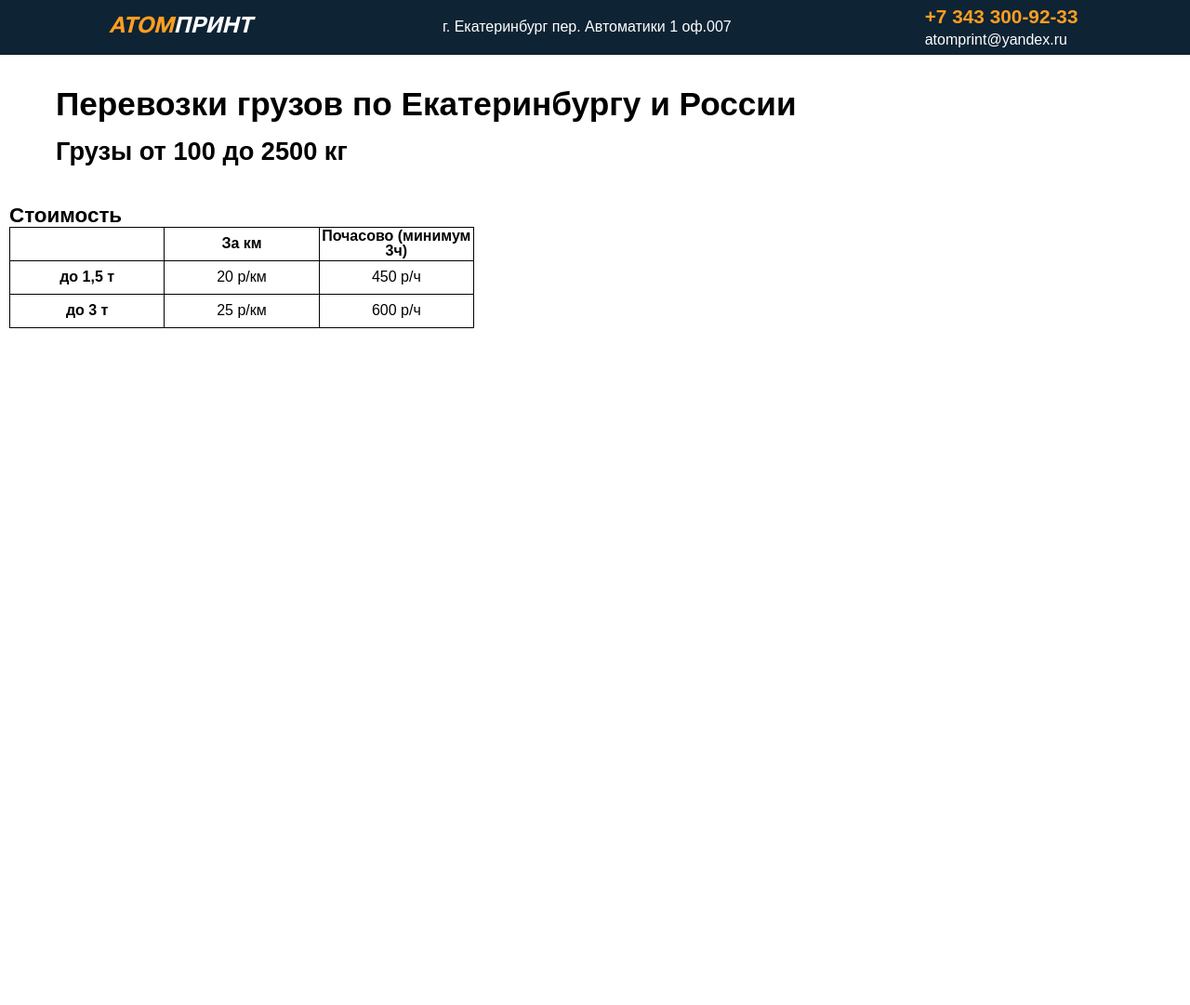
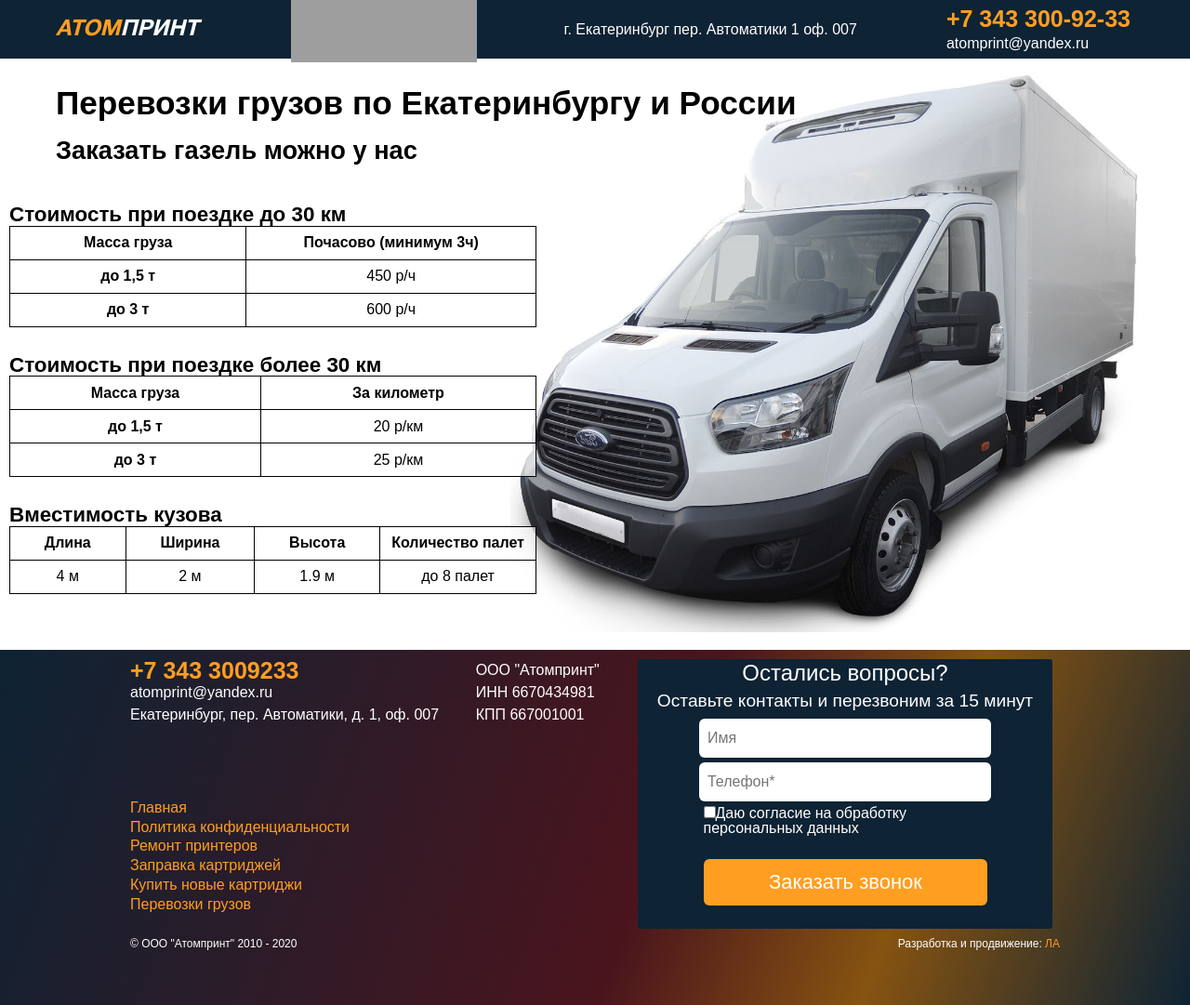
Before and after one commit to AntonLeontev/atomprint.ru, a PHP site: page /perevozki.php in a window 1280 px wide. Shown: the whole page at 93% size. Before the commit the page ends 353 px from the top, so only its background shows below. Run offline with PHP 8.4, Linux system fonts and the light colour scheme; some libraries are stand-ins or nearby versions; grey boxes are pictures that could not be loaded.

Commit message:
Сверстана страница перевозок и установлен спам фильтр на скрипт обработки данных из форм

```diff
--- a/assets/css/perevozki.css
+++ b/assets/css/perevozki.css
@@ -10,6 +10,7 @@
   padding: 5px 15px;
 }
 .header_wrap {
+  position: relative;
   display: flex;
   justify-content: space-around;
   align-items: center;
@@ -18,9 +19,22 @@
   font-family: Helvetica-NeueCyr, sans-serif;
   font-size: 1.5rem;
   font-style: italic;
+  padding-right: 10px;
 }
 .logo_red {
   color: #FF9E21;
+}
+.ati_small {
+  height: 20px;
+  position: relative;
+  bottom: 25px;
+}
+.adress {
+  padding: 0 3px 0 3px;
+  text-align: center;
+}
+.contacts {
+  min-width: 205px;
 }
 .contact {
   padding: 3px;
@@ -30,10 +44,26 @@
   font-weight: 600;
   color: #FF9E21;
 }
+.call_btn {
+  display: none;
+  color: #FF9E21;
+  text-decoration: none;
+  padding: 8px;
+  border: 3px solid #FF9E21;
+  border-radius: 5px;
+}
 
 .main {
-  padding: 5px 10px;
+  padding: 0px 10px 0 10px;
   box-sizing: border-box;
+}
+.first_screen {
+  background-image: url(/assets/img/ford.jpg);
+  background-position: 95% 35%;
+  background-repeat: no-repeat;
+  background-size: 55%;
+  min-height: auto;
+  padding-bottom: 30px;
 }
 .h1 {
   font-size: 2.2rem;
@@ -48,16 +78,17 @@
   font-size: 1.4rem;
   padding: 0;
 }
-.price {
-  min-width: 400px;
+.table {
+  min-width: 300px;
   width: 45%;
-  max-width: 500px;
+  max-width: 700px;
   padding: 30px 15px;
-
+  margin-bottom: 30px;
+  background-color: rgba(255, 255, 255, 0.65);
 }
 .table_col {
   height: 35px;
-  width: 33%;
+  width: 2%;
   border: solid 1px #000;
   text-align: center;
   vertical-align: middle;
@@ -105,3 +136,200 @@
   border-radius: 6px;
   cursor: pointer;
   }
+
+.ati_big {
+  display: none;
+}
+
+
+.footer {
+  background: linear-gradient(110deg, rgba(14,35,52,1) 0%, rgba(74,20,29,1) 55%, rgba(134,83,17,1) 75%, rgba(14,35,52,1) 100%);
+  color: #fff;
+  background-blend-mode: overlay;
+}
+
+.footer_content {
+  display: grid;
+  grid-template: 1fr 1fr auto/minmax(205px, auto) minmax(135px, auto) minmax(400px, auto);
+  grid-gap: 10px;
+  max-width: 1000px;
+  margin: 0 auto;
+  padding: 10px 5px;
+}
+#callback_footer {
+  grid-area: 1/3/3/4;
+  background: #0e2334;
+  color: #fff;
+  width: 96%;
+  border-radius: 3px;
+  padding: 0 5px;
+}
+.Ost {
+  font-size: 1.5rem;
+  text-align: center;
+  padding: 3px;
+}
+.Mast {
+  font-size: 1.2rem;
+  text-align: center;
+  padding: 5px;
+}
+.footer_info1 {
+  grid-area: 1/1/2/2;
+  line-height: 1.5em;
+}
+.zphone {
+  font-size: 25px;
+  color: #FF9E21;
+  font-weight: 600;
+  text-decoration: none;
+  cursor: default;
+}
+.zphone a {
+  text-decoration: none;
+  color: inherit;
+  cursor: inherit;
+}
+
+.footer_info2 {
+  grid-area: 1/2/2/3;
+  line-height: 1.5em;
+}
+.footer_text {
+  text-decoration: none;
+  color: #fff;
+}
+.footer_btn {
+  text-decoration: none;
+  color: #fff;
+  cursor: pointer;
+}
+.footer_btn:hover {
+  color: #FF9E21;
+  text-decoration: underline;
+
+}
+.links {
+  grid-area: 2/1/3/3;
+  line-height: 1.3em;
+  z-index: 0;
+}
+
+.links a, .copyright a {
+  color: #FF9E21;
+    text-decoration: none;
+
+}
+
+.links a:hover, .copyright a:hover {
+  text-decoration: underline;
+}
+
+.copyright {
+  grid-area: 3/1/4/4;
+  font-size: 12px;
+  padding-bottom: 50px;
+}
+
+
+@media (max-width: 800px) {
+  .first_screen {
+    background-position: 100% 50%;
+  }
+  .adress {
+    display: none;
+  }
+  .footer_content {
+    grid-template: 1fr 1fr 1fr auto/minmax(205px, auto) minmax(300px, auto);
+    grid-gap: 8px;
+  }
+  .footer_info2 {
+    grid-area: 2/1/3/2;
+  }
+  .links {
+    grid-area: 3/1/4/2;
+  }
+  .copyright {
+    grid-area: 4/1/5/3;
+  }
+  #callback_footer {
+    grid-area: 1/2/4/3;
+  }
+}
+@media (max-width: 600px) {
+  .ati_small {display: none;}
+  .ati_big {display: block;}
+  .first_screen {
+    background-position: 50% 50%;
+    -webkit-background-size: contain;
+    background-size: contain;
+  }
+  .h1 {
+    text-align: center;
+    padding-left: 0;
+  }
+  .h2 {
+    text-align: center;
+    padding-left: 0;
+  }
+  .h3 {
+    text-align: center;
+    background-color: rgba(255,255,255,0.5);
+  }
+  .table {
+    width: 100%;
+    max-width: 100%;
+  }
+  .table_col {
+    width: auto;
+  }
+}
+@media (max-width: 550px) {
+  .footer_content {
+    grid-template: repeat(4,auto)/minmax(205px, auto) minmax(135px, auto);
+    grid-gap: 8px;
+  }
+  .footer_info2 {
+    grid-area: 1/2/2/3;
+  }
+  .links {
+    grid-area: 3/1/4/3;
+  }
+  .copyright {
+    grid-area: 4/1/5/3;
+  }
+  #callback_footer {
+    grid-area: 2/1/3/3;
+    justify-self: center;
+  }
+}
+@media (max-width: 430px) {
+  .logo {
+    font-size: 1.3rem;
+  }
+  .contacts {
+    display: none;
+  }
+  .call_btn {
+    display: block;
+  }
+  .h1 {
+    font-size: 1.8rem;
+  }
+  .h2 {
+    font-size: 1.5rem;
+  }
+  .footer_text {
+    font-size: 15px;
+  }
+  .footer_content {
+    grid-template: repeat(4,auto)/minmax(180px, auto) auto;
+    grid-gap: 4px;
+  }
+  .copyright {
+    display: none;
+  }
+  #callback_footer {
+    width: 85%;
+  }
+}
--- a/assets/php/footer.php
+++ b/assets/php/footer.php
@@ -1,8 +1,8 @@
-<div class="footer">
+<footer class="footer">
 	<div class="footer_content">
 		<form method="post" action="thanks_page.php" id="callback_footer" onsubmit="ym('53149000','reachGoal', 'footerform');">
 					<p class="Ost">Остались вопросы?</p>
-					<p class="Mast">Оставьте контакты и перезвоним за 15 минут</p>
+					<p class="Mast">Оставьте контакты и перезвоним за 15&nbsp;минут</p>
 					<input class="input_text" type="text" name="name" placeholder=" Имя" maxlength="30">
 					<input class="phone_inp" type="tel" name="phone" placeholder=" Телефон*" required>
 					<input type="hidden" name="form-name" value="Форма футера"/>
@@ -18,15 +18,16 @@
 		<div class="footer_info1">
 					<div class="zphone"><a href="tel:+73433009233" class="zphone">+7 343 3009233</a></div>
 					<p><a href="mailto:atomprint@yandex.ru" class="footer_btn">atomprint@yandex.ru</a></p>
-					<p class="footer_btn" onclick="yaCounter54408460.reachGoal('view_map'); return true;" id="footer_adress">Екатеринбург, пер. Автоматики, д. 1, оф. 007</p>
+					<p class="footer_btn" onclick="yaCounter54408460.reachGoal('view_map'); return true;" id="footer_adress">Екатеринбург, пер. Автоматики, д.&nbsp;1, оф.&nbsp;007</p>
 		</div>
-		<div class="links">
+		<nav class="links">
 					<p><a href="index.php">Главная</a></p>
 					<p><a href="politika.php">Политика конфиденциальности</a></p>
 					<p><a href="remont.php">Ремонт принтеров</a></p>
 					<p><a href="zapravka.php">Заправка картриджей</a></p>
 					<p><a href="kupit.php">Купить новые картриджи</a></p>
-		</div>
+					<p><a href="perevozki.php">Перевозки грузов</a></p>
+		</nav>
 		<div class="copyright">
 					<div style="float: left;">
 						© ООО "Атомпринт" 2010 - <?php  echo (date('Y')) ?>
@@ -38,4 +39,4 @@
 		</div>
 	</div>
 
-</div>
+</footer>
--- a/perevozki.php
+++ b/perevozki.php
@@ -12,6 +12,9 @@
   <link rel="icon" href="https://xn--80aqlfchhmg.xn--p1ai/favicon.ico" type="image/x-icon">
   <link rel="stylesheet" href="/assets/css/reset.css">
   <link rel="stylesheet" href="/assets/css/perevozki.css">
+  <link rel="stylesheet" href="/assets/css/blocks/pop-up_map.css">
+  <link href="https://fonts.googleapis.com/icon?family=Material+Icons"
+      rel="stylesheet">
   <script src="https://ajax.googleapis.com/ajax/libs/jquery/1.12.4/jquery.min.js"></script>
   <script type="text/javascript" src="/assets/js/scripts_body.js"></script>
   <script type="text/javascript" src="/assets/js/jquery.flexisel.js"></script>
@@ -45,45 +48,81 @@
   <header class="header">
     <div class="header_wrap">
       <div class="logo"><span class="logo_red">АТОМ</span>ПРИНТ</div>
-      <adress class="adress">г. Екатеринбург пер. Автоматики 1 оф.007</adress>
+      <div class="ati_small">
+        <iframe scrolling="no" width="200" height="70" frameborder="0" src="https://ati.su/widgets/badge/?id=841611&type=gray">
+        </iframe>
+      </div>
+      <adress class="adress">г.&nbsp;Екатеринбург пер. Автоматики&nbsp;1 оф.&nbsp;007</adress>
       <div class="contacts">
-        <div class="tel contact">+7 343 300-92-33</div>
+        <div class="tel contact"><a class="zphone" href="tel:+73433009233">+7 343 300-92-33</a></div>
         <div class="mail contact">atomprint@yandex.ru</div>
       </div>
+      <a class="call_btn" href="tel:+73433009233"><i class="material-icons">phone</i></a>
     </div>
   </header>
   <main class="main">
     <div class="first_screen">
       <h1 class="h1">Перевозки грузов по Екатеринбургу и России</h1>
-      <h2 class="h2">Грузы от 100 до 2500 кг</h2>
-      <table class="price">
-        <h3 class="h3">Стоимость</h3>
+      <h2 class="h2">Заказать газель можно у нас</h2>
+      <h3 class="h3">Стоимость при поездке до 30&nbsp;км</h3>
+      <table class="table price">
         <tr class="table_row">
-          <td class="table_col"></td>
-          <td class="table_title table_col">За км</td>
-          <td class="table_title table_col">Почасово (минимум 3ч)</td>
+          <td class="table_title table_col">Масса груза</td>
+          <td class="table_title table_col">Почасово (минимум&nbsp;3ч)</td>
+        </tr>
+        <tr class="table_row">
+          <td class="table_title table_col">до 1,5 т</td>
+          <td class="table_col">450 р/ч</td>
+        </tr>
+        <tr class="table_row">
+          <td class="table_title table_col">до 3 т</td>
+          <td class="table_col">600 р/ч</td>
+        </tr>
+      </table>
+
+      <h3 class="h3">Стоимость при поездке более 30&nbsp;км</h3>
+
+      <table class="table price">
+        <tr class="table_row">
+          <td class="table_title table_col">Масса груза</td>
+          <td class="table_title table_col">За километр</td>
         </tr>
         <tr class="table_row">
           <td class="table_title table_col">до 1,5 т</td>
           <td class="table_col">20 р/км</td>
-          <td class="table_col">450 р/ч</td>
         </tr>
         <tr class="table_row">
           <td class="table_title table_col">до 3 т</td>
           <td class="table_col">25 р/км</td>
-          <td class="table_col">600 р/ч</td>
         </tr>
       </table>
 
-      <form action="#" class="form">
-        <span class="form_title">Оставьте заявку и мы перезвоним</span>
-        <input class="input_text" type="text" placeholder="Имя">
-        <input class="phone_inp" type="tel" placeholder="Телефон">
-        <label class="form_label"><input type="checkbox">Даю согласие на обработку персональных данных</input></label>
-        <input class="input_submit" type="submit" value="Отправить">
-      </form>
+      <table class="table size">
+        <h3 class="h3">Вместимость кузова</h3>
+        <tr class="table_row">
+          <td class="table_title table_col">Длина</td>
+          <td class="table_title table_col">Ширина</td>
+          <td class="table_title table_col">Высота</td>
+          <td class="table_title table_col">Количество палет</td>
+        </tr>
+        <tr class="table_row">
+          <td class="table_col">4 м</td>
+          <td class="table_col">2 м</td>
+          <td class="table_col">1.9 м</td>
+          <td class="table_col">до 8 палет</td>
+        </tr>
+      </table>
+
+      <div class="ati_big"><iframe scrolling="no" width="100%" height="220" frameborder="0" src="https://ati.su/widgets/ati-block/?id=841611"></iframe></div>
+
     </div>
   </main>
+
+
+  <?php
+    include_once __DIR__ . '/assets/php/footer.php';
+    include_once __DIR__ . '/assets/php/map-pop-up.php';
+  ?>
 
 
 
```
Also changed, not shown: thanks_page.php (+8 -2 lines), assets/img/ford.jpg (added). Lines whose indentation alone changed are shown as unchanged.
